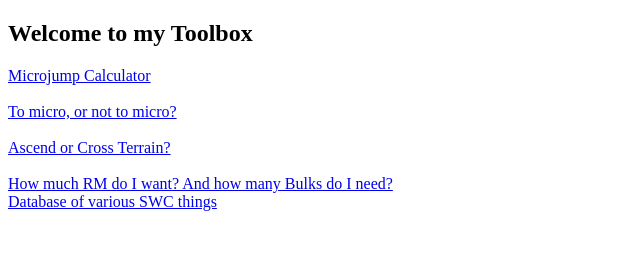
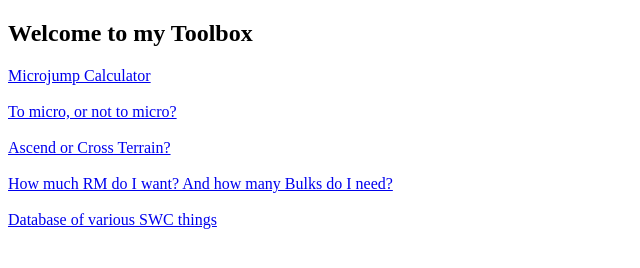
Before and after one commit to shaynarscarne/shaynarscarne.github.io, a plain HTML site: page index.html in a window 1280 px wide. Shown: the whole page, without its empty margins (0-640 px from the left). Drawn offline with Linux system fonts and the light colour scheme.

Commit message:
More spacing

```diff
--- a/index.html
+++ b/index.html
@@ -8,7 +8,7 @@
      <a href="https://shaynarscarne.github.io/Combine/Microjump.html">Microjump Calculator</a><br><br>
      <a href="https://shaynarscarne.github.io/Combine/MicroOrSublight.html">To micro, or not to micro?</a><br><br>
      <a href="https://shaynarscarne.github.io/Combine/AscendOrCross.html">Ascend or Cross Terrain?</a><br><br>
-     <a href="https://shaynarscarne.github.io/Combine/rm_calculator.html">How much RM do I want? And how many Bulks do I need?</a><br>
+     <a href="https://shaynarscarne.github.io/Combine/rm_calculator.html">How much RM do I want? And how many Bulks do I need?</a><br><br>
      <a href="https://shaynarscarne.github.io/Combine/comparison.html">Database of various SWC things</a>
   </body>
 </html>
```
